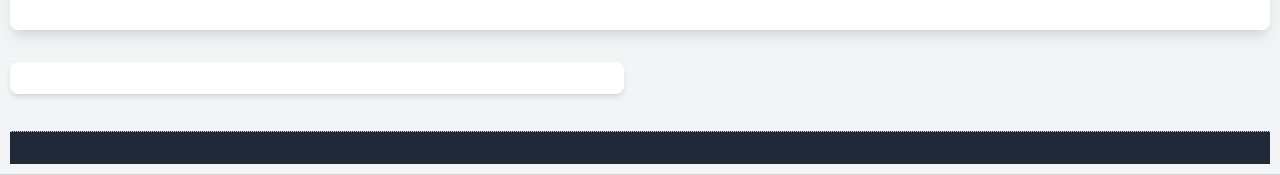
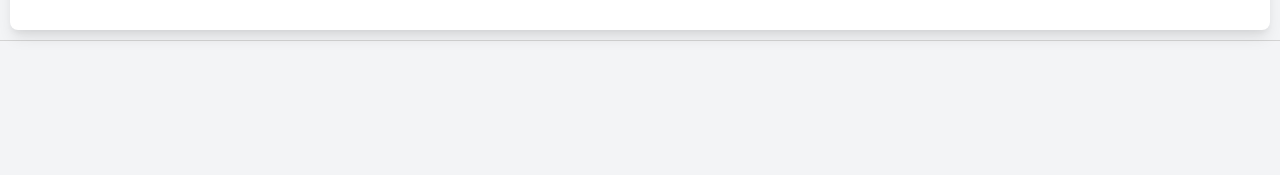
Before and after one commit to divotlt/playground, a plain HTML site: page index.html in a window 1280 px wide. Shown: the part 653-828 px from the top of the page. After the commit the page ends 800 px from the top, so only its background shows below. Drawn offline with nearby package versions, Linux system fonts and the light colour scheme.

Commit message:
Update index.html

```diff
--- a/index.html
+++ b/index.html
@@ -95,24 +95,6 @@
           <span class="text-lg">Our Server</span>
         </a>
       </div>
-
-      <body class="bg-gray-100">
-        <div class="container mx-auto py-8">
-          <div class="grid grid-cols-1 md:grid-cols-2 gap-8">
-            <div class="bg-white rounded-lg shadow-md p-4">
-                    </label>
-                  </div>
-                </div>
-              </div>
-            </div>
-
-
-
-    <footer class="bg-gray-800 text-white text-center py-4">
-    </footer>
-
-
-
 <style>
   .work-with-us {
    background-color: #fff;
```
